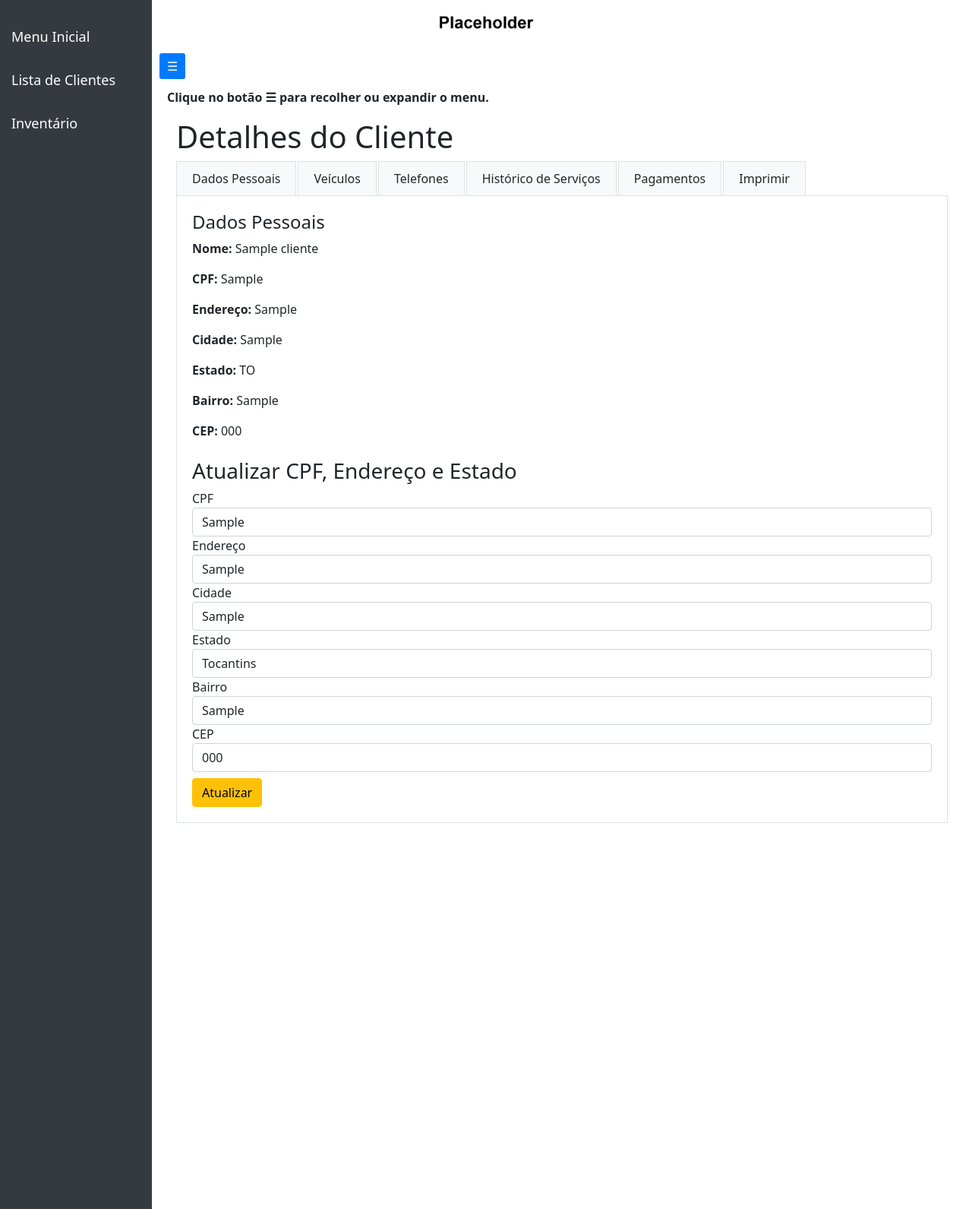
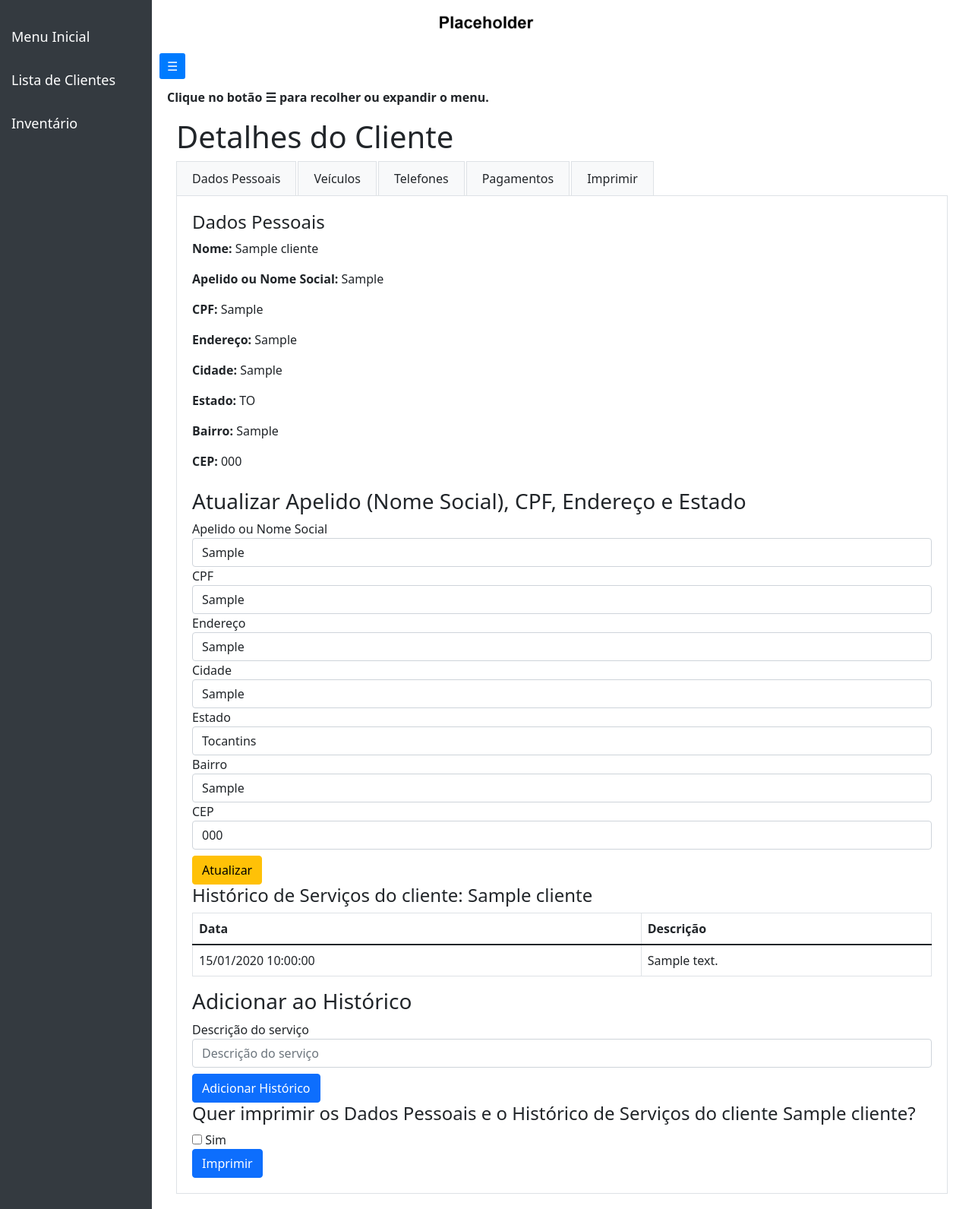
Before and after one commit to IgorKock/Oficina-Web, a Flask app: page /cliente/1 in a window 1280 px wide. Shown: the whole page at 76% size. Run offline with Flask 3, Linux system fonts and the light colour scheme; tables that the repository leaves empty hold one stand-in row (values such as "Sample post").

Commit message:
Updating things

```diff
--- a/app/models.py
+++ b/app/models.py
@@ -43,7 +43,8 @@ class Cliente(db.Model):
     cidade = db.Column(db.String(100), nullable=True)  # Cidade do cliente
     cep = db.Column(db.String(10), nullable=True)  # CEP do cliente
     bairro = db.Column(db.String(200), nullable=True)  # Bairro do cliente
-    cpf = db.Column(db.String(14), nullable=True)
+    cpf = db.Column(db.String(14), nullable=True) # CPF do cliente
+    apelido = db.Column(db.String(500)) # Apelido/Nome Social do cliente
     telefones = db.relationship('Telefone', backref='cliente', lazy=True)
     historicos = db.relationship('Historico', backref='cliente', lazy=True)
     pagamentos = db.relationship('Pagamento', backref='cliente', lazy=True)
--- a/app/routes.py
+++ b/app/routes.py
@@ -59,11 +59,12 @@ def add_cliente():
     nome = request.form['nome'].strip()
     numeros = request.form.getlist('numeros[]')
     cpf = request.form.get('cpf', '').strip()
+    apelido = request.form['apelido'].strip()
     cliente_existente = Cliente.query.filter_by(nome=nome).first()
     if cliente_existente:
         return redirect(url_for('main.client', error="Cliente já cadastrado"))
 
-    novo_cliente = Cliente(nome=nome, cpf=cpf)
+    novo_cliente = Cliente(nome=nome, cpf=cpf, apelido=apelido)
     db.session.add(novo_cliente)
     db.session.commit()
 
@@ -117,6 +118,7 @@ def update_dados_cliente(cliente_id):
     bairro = request.form['bairro']
     cep = request.form['cep']
     cpf = request.form['cpf']
+    apelido = request.form['apelido']
     cliente = Cliente.query.get_or_404(cliente_id)
     cliente.cpf = cpf
     cliente.endereco = endereco
@@ -124,6 +126,7 @@ def update_dados_cliente(cliente_id):
     cliente.estado = estado
     cliente.cep = cep
     cliente.bairro = bairro
+    cliente.apelido = apelido
     db.session.commit()
 
     return redirect(url_for('main.cliente', id=cliente_id))
--- a/app/templates/cliente.html
+++ b/app/templates/cliente.html
@@ -168,7 +168,6 @@
                 <li class="nav-tab-item active" onclick="openTab('dados-pessoais')">Dados Pessoais</li>
                 <li class="nav-tab-item" onclick="openTab('veiculos')">Veículos</li>
                 <li class="nav-tab-item" onclick="openTab('telefones')">Telefones</li>
-                <li class="nav-tab-item" onclick="openTab('historico')">Histórico de Serviços</li>
                 <li class="nav-tab-item" onclick="openTab('pagamentos')">Pagamentos</li>
 				<li class="nav-tab-item" onclick="openTab('print')">Imprimir</li>
             </ul>
@@ -176,6 +175,7 @@
             <div id="dados-pessoais" class="tab-content active">
                 <h4>Dados Pessoais</h4>
                 <p><strong>Nome:</strong> {{ cliente.nome }}</p>
+				<p><strong>Apelido ou Nome Social:</strong> {{ cliente.apelido or "Apelido não registrado" }}</p>
                 <p><strong>CPF:</strong> {{ cliente.cpf or "CPF não registrado" }}</p>
                 <p><strong>Endereço:</strong> {{ cliente.endereco or "Endereço não registrado" }}</p>
                 <p><strong>Cidade:</strong> {{ cliente.cidade or "Cidade não registrada" }}</p>
@@ -183,8 +183,10 @@
                 <p><strong>Bairro:</strong> {{ cliente.bairro or "Bairro não registrado" }}</p>
                 <p><strong>CEP:</strong> {{ cliente.cep or "CEP não registrado" }}</p>
 
-                <h3 class="mt-4">Atualizar CPF, Endereço e Estado</h3>
+                <h3 class="mt-4">Atualizar Apelido (Nome Social), CPF, Endereço e Estado</h3>
                 <form action="/update_dados_cliente/{{ cliente.id }}" method="POST">
+					<label for ="apelido">Apelido ou Nome Social</label>
+					<input type="text" name="apelido" class="form-control mb" placeholder="Apelido ou Nome Social" value="{{ cliente.apelido or '' }}">
                     <label for="cpf">CPF</label>
                     <input type="text" name="cpf" class="form-control mb" placeholder="CPF" value="{{ cliente.cpf or '' }}">
                     <label for="endereco">Endereço</label>
@@ -229,10 +231,48 @@
                         <button type="submit" class="btn btn-warning">Atualizar</button>
                     </div>
                 </form>
+				<h4>Histórico de Serviços do cliente: {{ cliente.nome }} </h4>
+                {% if historicos %}
+                <table class="table table-bordered">
+                    <thead>
+                        <tr>
+                            <th>Data</th>
+                            <th>Descrição</th>
+                        </tr>
+                    </thead>
+                    <tbody>
+                        {% for historico in historicos %}
+                        <tr>
+                            <td>{{ historico.data.strftime('%d/%m/%Y %H:%M:%S') }}</td>
+                            <td>{{ historico.descricao }}</td>
+                        </tr>
+                        {% endfor %}
+                    </tbody>
+                </table>
+                {% else %}
+                <p>Nenhum histórico registrado para este cliente.</p>
+                {% endif %}
+
+                <form action="/add_historico/{{ cliente.id }}" method="POST" class="mt">
+                    <h3>Adicionar ao Histórico</h3>
+                    <label for="descricao">Descrição do serviço</label>
+                    <input type="text" name="descricao" placeholder="Descrição do serviço" class="form-control mb-2" required>
+                    <button type="submit" class="btn btn-primary">Adicionar Histórico</button>
+                </form>
+				<h4>Quer imprimir os Dados Pessoais e o Histórico de Serviços do cliente {{ cliente.nome }}?</h4>
+				<form id="print-form">
+                <div>
+                    <input type="checkbox" id="dados-pessoais" class="select-to-print">
+                    <label for="dados-pessoais">Sim</label>
+				</div>
+				</form>
+				<button type="button" class="btn btn-primary" onclick="imprimirSelecionados()">Imprimir</button>
+				<div class="d-flex gap-2">
+				</div>
             </div>
 
             <div id="veiculos" class="tab-content">
-                <h4>Carros do Cliente</h4>
+                <h4>Carros do Cliente: {{ cliente.nome }} </h4>
                 {% if carros %}
                 <table class="table table-bordered">
                     <thead>
@@ -313,10 +353,21 @@
                 {% else %}
                 <p>Nenhum carro registrado para atualizar.</p>
                 {% endif %}
+				<h4>Quer imprimir as informações do Veículo?</h4>
+				<form id="print-form">
+                <div>
+                    <input type="checkbox" id="veiculos" class="select-to-print">
+                    <label for="veiculos">Sim</label>
+				</div>
+				</form>
+				<button type="button" class="btn btn-primary" onclick="imprimirSelecionados()">Imprimir</button>
+				<div class="d-flex gap-2">
+				</div>
+			</div>
             </div>
 
 			<div id="telefones" class="tab-content">
-                <h4>Telefones</h4>
+			<h4>Telefones do cliente: {{ cliente.nome }} </h4>
 			{% if telefones %}
 			<ul>
 				{% for telefone in telefones %}
@@ -353,41 +404,20 @@
 					<button type="submit" class="btn btn-success">Salvar Telefone(s)</button>
 				</div>
 			</form>
+			<h4>Quer imprimir os telefones?</h4>
+				<form id="print-form">
+                <div>
+                    <input type="checkbox" id="telefones" class="select-to-print">
+                    <label for="telefones">Sim</label>
 				</div>
-
-            <div id="historico" class="tab-content">
-                <h4>Histórico de Serviços</h4>
-                {% if historicos %}
-                <table class="table table-bordered">
-                    <thead>
-                        <tr>
-                            <th>Data</th>
-                            <th>Descrição</th>
-                        </tr>
-                    </thead>
-                    <tbody>
-                        {% for historico in historicos %}
-                        <tr>
-                            <td>{{ historico.data.strftime('%d/%m/%Y %H:%M:%S') }}</td>
-                            <td>{{ historico.descricao }}</td>
-                        </tr>
-                        {% endfor %}
-                    </tbody>
-                </table>
-                {% else %}
-                <p>Nenhum histórico registrado para este cliente.</p>
-                {% endif %}
-
-                <form action="/add_historico/{{ cliente.id }}" method="POST" class="mt">
-                    <h3>Adicionar ao Histórico</h3>
-                    <label for="descricao">Descrição do serviço</label>
-                    <input type="text" name="descricao" placeholder="Descrição do serviço" class="form-control mb-2" required>
-                    <button type="submit" class="btn btn-primary">Adicionar Histórico</button>
 				</form>
+				<button type="button" class="btn btn-primary" onclick="imprimirSelecionados()">Imprimir</button>
+				<div class="d-flex gap-2">
+				</div>
 			</div>
 
             <div id="pagamentos" class="tab-content">
-                <h2>Pagamentos</h2>
+                <h2>Pagamentos do cliente: {{ cliente.nome }} </h2>
                 {% if pagamentos %}
                 <table class="table table-bordered">
                     <thead>
@@ -449,6 +479,16 @@
 
                     <button type="submit" class="btn btn-primary">Registrar Pagamento</button>
                 </form>
+				<h4>Quer imprimir o histórico de pagamentos?</h4>
+				<form id="print-form">
+                <div>
+                    <input type="checkbox" id="pagamentos" class="select-to-print">
+                    <label for="pagamentos">Sim</label>
+				</div>
+				</form>
+				<button type="button" class="btn btn-primary" onclick="imprimirSelecionados()">Imprimir</button>
+				<div class="d-flex gap-2">
+				</div>
             </div>
 
 			<div id="print" class="tab-content">
@@ -467,10 +507,6 @@
                     <label for="telefones">Telefones</label>
                 </div>
                 <div>
-                    <input type="checkbox" id="historicos" class="select-to-print">
-                    <label for="historicos">Historico de Serviços</label>
-                </div>
-                <div>
                     <input type="checkbox" id="pagamentos" class="select-to-print">
                     <label for="pagamentos">Pagamento</label>
                 </div>
@@ -486,10 +522,14 @@
                     <p><strong>Estado:</strong> {{ cliente.estado or "Estado não registrado" }}</p>
                     <p><strong>Bairro:</strong> {{ cliente.bairro or "Bairro não registrado" }}</p>
                     <p><strong>CEP:</strong> {{ cliente.cep or "CEP não registrado" }}</p>
+					<h4>Historico de Serviços do cliente: {{ cliente.nome }}</h4>
+                    {% for historico in historicos %}
+                    <p>{{ historico.data.strftime ('%d/%m/%Y %H:%M'), historico.descricao }}</p>
+                    {% endfor %}
                 </div>
 
                 <div id="veiculos-content" class="print-section">
-                    <h4>Veículos</h4>
+                    <h4>Veículos do cliente: {{ cliente.nome }} </h4>
                     {% for carro in carros %}
                         <p><strong>Marca:</strong> {{ carro.marca }}</p>
                         <p><strong>Modelo:</strong> {{ carro.modelo }}</p>
@@ -501,21 +541,14 @@
                 </div>
 
                 <div id="telefones-content" class="print-section">
-                    <h4>Telefones</h4>
+                    <h4>Telefones do cliente: {{ cliente.nome }} </h4>
                     {% for telefone in telefones %}
                     <p>{{ telefone.numero }}</p>
                     {% endfor %}
                 </div>
 
-                <div id="historicos-content" class="print-section">
-                    <h4>Historico de Serviços</h4>
-                    {% for historico in historicos %}
-                    <p>{{ historico.data.strftime ('%d/%m/%Y %H:%M'), historico.descricao }}</p>
-                    {% endfor %}
-                </div>
-
                 <div id="pagamentos-content" class="print-section">
-                    <h4>Pagamentos</h4>
+                    <h4>Pagamentos do cliente: {{ cliente.nome }} </h4>
                     <ul>
                     {% for pagamento in pagamentos %}
                         <li>
```
Also changed, not shown: app/templates/listacliente.html (+7 -1 lines). Lines whose indentation alone changed are shown as unchanged.
